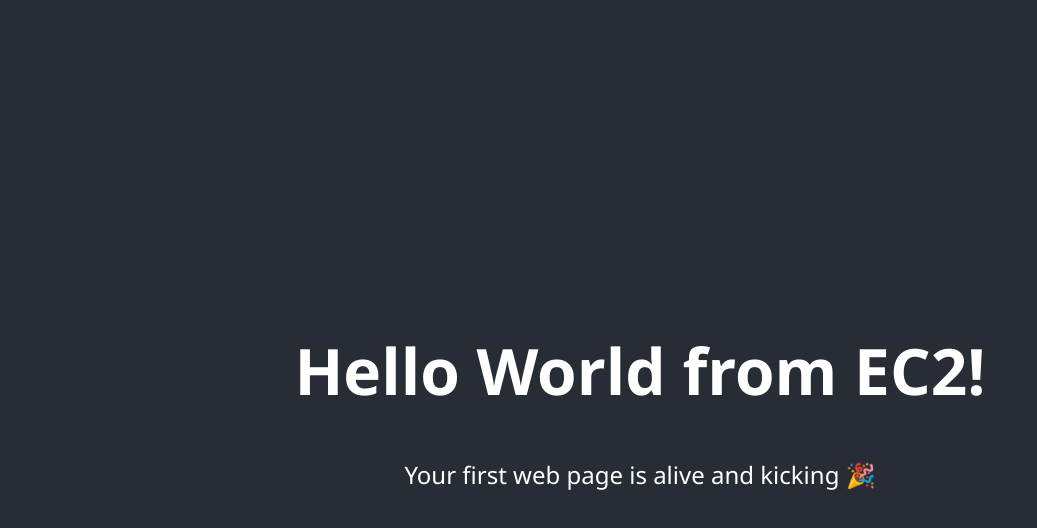
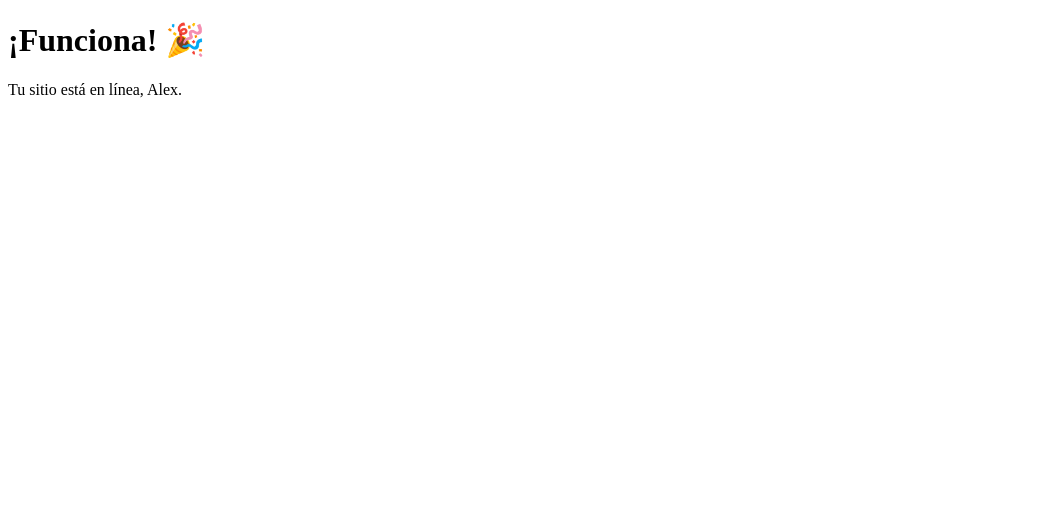
Before and after one commit to AlexB1974/hello-world-ec2, a plain HTML site: page index.html in a window 1280 px wide. Shown: the whole page, without its empty margins (0-1037 px from the left). Drawn offline with Linux system fonts and the light colour scheme.

Commit message:
Update index.html
Corrijo contenido de index.html

```diff
--- a/index.html
+++ b/index.html
@@ -1,41 +1,10 @@
 <!DOCTYPE html>
-<html lang="en">
-<head>
-  <meta charset="UTF-8">
-  <title>Hello World</title>
-  <style>
-    body {
-      margin: 0;
-      padding: 0;
-      font-family: 'Segoe UI', Tahoma, Geneva, Verdana, sans-serif;
-      background-color: #282c34;
-      color: white;
-      text-align: center;
-      height: 100vh;
-      display: flex;
-      flex-direction: column;
-      justify-content: center;
-    }
-
-    h1 {
-      font-size: 4em;
-      margin-bottom: 20px;
-      animation: fadeIn 1s ease-out;
-    }
-
-    p {
-      font-size: 1.5em;
-      animation: fadeIn 2s ease-out;
-    }
-
-    @keyframes fadeIn {
-      from { opacity: 0; transform: translateY(20px); }
-      to { opacity: 1; transform: translateY(0); }
-    }
-  </style>
-</head>
-<body>
-  <h1>Hello World from EC2!</h1>
-  <p>Your first web page is alive and kicking 🎉</p>
-</body>
+<html>
+  <head>
+    <title>¡Hola desde GitHub Pages!</title>
+  </head>
+  <body>
+    <h1>¡Funciona! 🎉</h1>
+    <p>Tu sitio está en línea, Alex.</p>
+  </body>
 </html>
```
